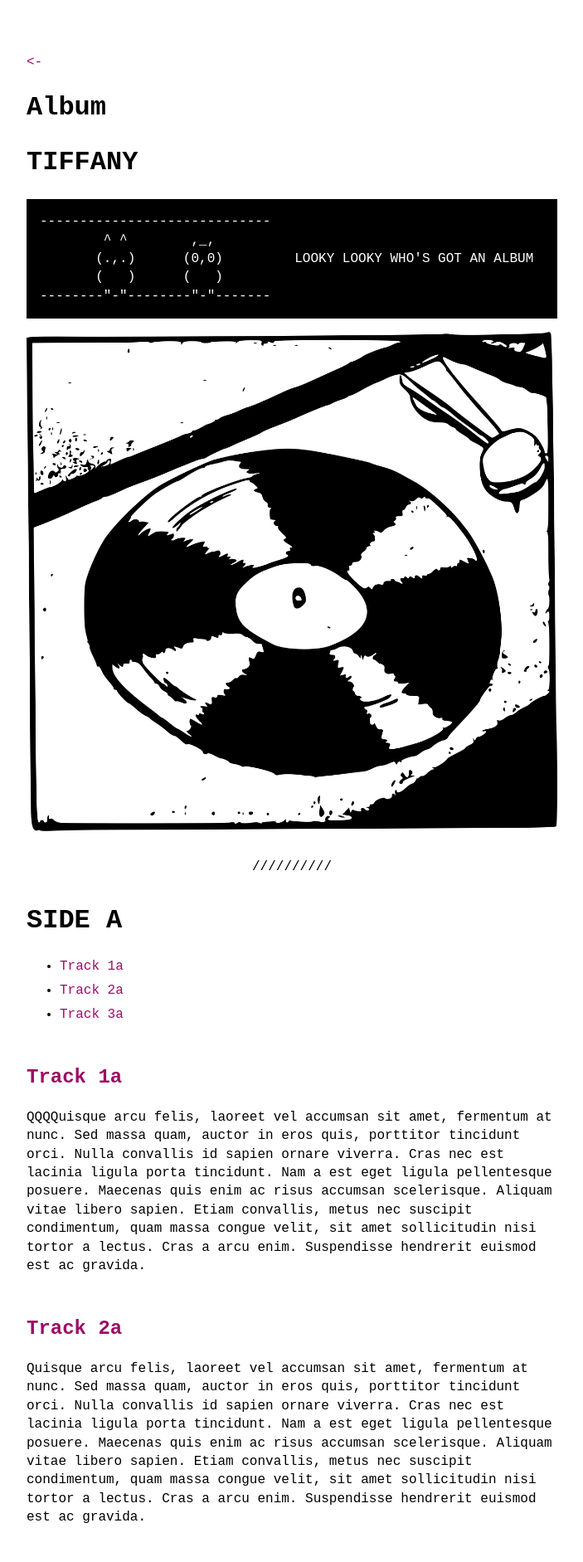
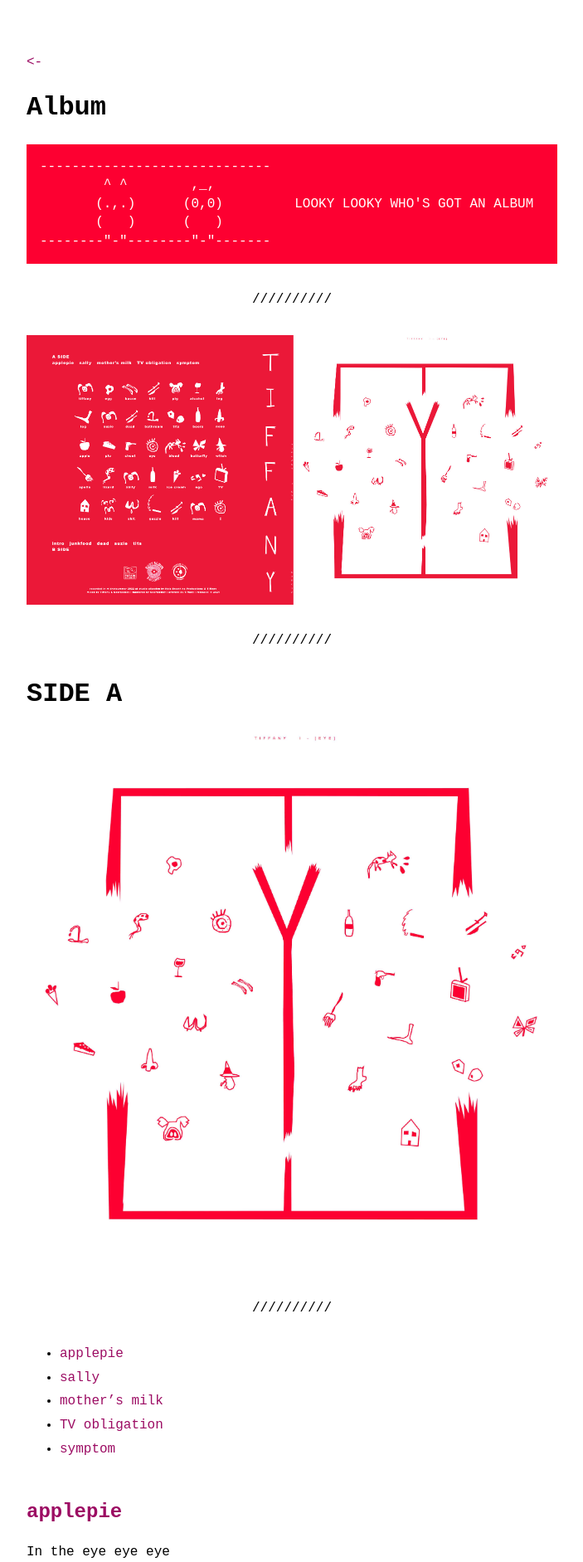
Before and after one commit to tiffanyexists/tiffanyexists.github.io, a Jekyll site: the page built from Album.md, in a window 1280 px wide. Shown: the top 1883 px of the page at 83% size, without its empty margins (288-991 px from the left). Built offline with Jekyll 4.4.1, drawn with Linux system fonts in a browser that asks for light colours; some of the changed text lies outside the part shown.

Commit message:
kaname progress me aleksisession02

````diff
--- a/Album.md
+++ b/Album.md
@@ -2,7 +2,6 @@
 layout: page
 title: Album
 ---
-# TIFFANY
 
 ```
 -----------------------------
@@ -11,39 +10,96 @@ title: Album
        (   )      (   )
 --------"-"--------"-"-------
 ```
-![vinyl_cover](/assets/img/vinyl_album.png)
+
+---
+
+<!-- edw na bei double side cover img -->
+<!-- na ksefugei apo to plaisio -->
+![vinyl_cover](/assets/img/album/double-side-teliko.jpg)
+
 
 ---
 
 # SIDE A
+![vinyl_cover](/assets/img/album/tiff-alb-front.jpg)
 
-- [Track 1a](#track-1a)
-- [Track 2a](#track2a)
-- [Track 3a](#track-3a)
+---
 
-## [Track 1a](#track-1a)
-QQQQuisque arcu felis, laoreet vel accumsan sit amet, fermentum at nunc. Sed massa quam, auctor in eros quis, porttitor tincidunt orci. Nulla convallis id sapien ornare viverra. Cras nec est lacinia ligula porta tincidunt. Nam a est eget ligula pellentesque posuere. Maecenas quis enim ac risus accumsan scelerisque. Aliquam vitae libero sapien. Etiam convallis, metus nec suscipit condimentum, quam massa congue velit, sit amet sollicitudin nisi tortor a lectus. Cras a arcu enim. Suspendisse hendrerit euismod est ac gravida.
+- [applepie](#track-1a)
+- [sally](#track2a)
+- [mother's milk](#mother's-milk)
+- [TV obligation](#track-4a)
+- [symptom](#track-5a)
 
-## [Track 2a](#track2a)
-Quisque arcu felis, laoreet vel accumsan sit amet, fermentum at nunc. Sed massa quam, auctor in eros quis, porttitor tincidunt orci. Nulla convallis id sapien ornare viverra. Cras nec est lacinia ligula porta tincidunt. Nam a est eget ligula pellentesque posuere. Maecenas quis enim ac risus accumsan scelerisque. Aliquam vitae libero sapien. Etiam convallis, metus nec suscipit condimentum, quam massa congue velit, sit amet sollicitudin nisi tortor a lectus. Cras a arcu enim. Suspendisse hendrerit euismod est ac gravida.
+## [applepie](#track-1a)
+In the eye eye eye <br>
+don't shoot me in the eye<br>
+i must hurry to avoid that guy<br>
+i want to eat my applepie<br>
 
-## [Track 3a](#track-3a)
-Quisque arcu felis, laoreet vel accumsan sit amet, fermentum at nunc. Sed massa quam, auctor in eros quis, porttitor tincidunt orci. Nulla convallis id sapien ornare viverra. Cras nec est lacinia ligula porta tincidunt. Nam a est eget ligula pellentesque posuere. Maecenas quis enim ac risus accumsan scelerisque. Aliquam vitae libero sapien. Etiam convallis, metus nec suscipit condimentum, quam massa congue velit, sit amet sollicitudin nisi tortor a lectus. Cras a arcu enim. Suspendisse hendrerit euismod est ac gravida.
+
+## [sally](#track2a)
+Remember the blue butterfly<br>
+when sally starts losing her mind<br>
+the sky became so raw<br>
+and dogs transform into cows<br>
+
+witches spells open heads and lion legs
+
+## [mother's milk](#mother's-milk)
+remember your mum<br>
+remember her milk<br>
+remember her big hug
+
+## [TV obligation](#track-4a)
+your life is<br>
+your life is<br>
+TV obligation & some kids
+
+## [symptom](#track-5a)
+good morning eat shit<br>
+gazzle liquor<br>
+ruthlessly<br>
+
+i want to kill<br>
+i want to kill your mama
+
 
 
 ---
-
 # SIDE B
 
-- [Track 1b](#track1b)
-- [Track 2b](#track2b)
-- [Track 3b](#track3b)
+![vinyl_cover](/assets/img/album/tiff-alb-back.jpg)
 
-## [Track 1b](#track1b)
-Quisque arcu felis, laoreet vel accumsan sit amet, fermentum at nunc. Sed massa quam, auctor in eros quis, porttitor tincidunt orci. Nulla convallis id sapien ornare viverra. Cras nec est lacinia ligula porta tincidunt. Nam a est eget ligula pellentesque posuere. Maecenas quis enim ac risus accumsan scelerisque. Aliquam vitae libero sapien. Etiam convallis, metus nec suscipit condimentum, quam massa congue velit, sit amet sollicitudin nisi tortor a lectus. Cras a arcu enim. Suspendisse hendrerit euismod est ac gravida.
+---
 
-## [Track 2b](#track2b)
-Quisque arcu felis, laoreet vel accumsan sit amet, fermentum at nunc. Sed massa quam, auctor in eros quis, porttitor tincidunt orci. Nulla convallis id sapien ornare viverra. Cras nec est lacinia ligula porta tincidunt. Nam a est eget ligula pellentesque posuere. Maecenas quis enim ac risus accumsan scelerisque. Aliquam vitae libero sapien. Etiam convallis, metus nec suscipit condimentum, quam massa congue velit, sit amet sollicitudin nisi tortor a lectus. Cras a arcu enim. Suspendisse hendrerit euismod est ac gravida.
+- [intro](#track1b)
+- [junkfood](#track2b)
+- [dead](#track3b)
+- [suzie](#track4b)
+- [tits](#track5b)
 
-## [Track 3b](#track3b)
-Quisque arcu felis, laoreet vel accumsan sit amet, fermentum at nunc. Sed massa quam, auctor in eros quis, porttitor tincidunt orci. Nulla convallis id sapien ornare viverra. Cras nec est lacinia ligula porta tincidunt. Nam a est eget ligula pellentesque posuere. Maecenas quis enim ac risus accumsan scelerisque. Aliquam vitae libero sapien. Etiam convallis, metus nec suscipit condimentum, quam massa congue velit, sit amet sollicitudin nisi tortor a lectus. Cras a arcu enim. Suspendisse hendrerit euismod est ac gravida.
+## [intro](#track1b)
+no comments
+
+## [junkfood](#track2b)
+kill it!<br>
+kill it!<br>
+kill it!
+
+## [dead](#track3b)
+The sun's already dead<br>
+i broke my right leg<br>
+i want to run away but i have one leg<br>
+
+dead left drunk<br>
+i 'm dead
+
+## [suzie](#track4b)
+she was she was<br>
+she was naked in the bathroom
+
+## [tits](#track5b)
+could i<br>
+could i<br>
+kick your face
--- a/_config.yml
+++ b/_config.yml
@@ -4,7 +4,7 @@ email: tiffanytheband@gmail.com # email of site's author
 url: tiffanyexists.github.io # root address of the site
 baseurl: "" # subpath of the site, e.g. "/blog" (leave it blank "" if you're site shouldn't use a subpath)
 description: > # description of the site (multiple lines allowed)
-  Tiffany band, tiffany garage band uses the web to post silly content.
+  Tiffany evolved to cyber, here you can see silly txt, silly jams and silly art-work.
 permalink: /:slug.html
 
 favicon: "favicon.ico" # name+extension of favicon (which must be put on the root folder)
@@ -17,7 +17,7 @@ theme_config:
   back_home_text: "<-" # customize text for homepage link in post layout
   date_format: "%Y" # customize how date is formatted
   show_date: false
-  show_description: false # show blog description in home page
+  show_description: true # show blog description in home page
 
 sass:
   style: :compressed
--- a/_sass/no-style-please.scss
+++ b/_sass/no-style-please.scss
@@ -75,7 +75,7 @@ table, th, td {
 
 code {
   color: white;
-  background: black;
+  background: #fd0031;
 }
 
 div.highlighter-rouge code {
````
Also changed, not shown: _data/menu.yml (+14 -11 lines), _layouts/home.html (+1 -10 lines), _posts/2024-02-10-Tiffany's art work baby???.md (added, +8 -0 lines), archive-art-work.md (+1 -1 lines), live-archive.md (added, +5 -0 lines), Art.md (added), _drafts/2020-07-08-language-tests.md (renamed from _posts/2020-07-08-language-tests.md), _drafts/2020-07-09-post-example-with-headings-and-toc.md (renamed from _posts/2020-07-09-post-example-with-headings-and-toc.md), _drafts/2024-01-06-creation-holds-the-right-to-righteousness.md (renamed from _posts/2024-01-06-creation-holds-the-right-to-righteousness.md), assets/img/album/double-side-teliko.jpg (added), assets/img/album/tiff-alb-back.jpg (added), assets/img/album/tiff-alb-front.jpg (added).
